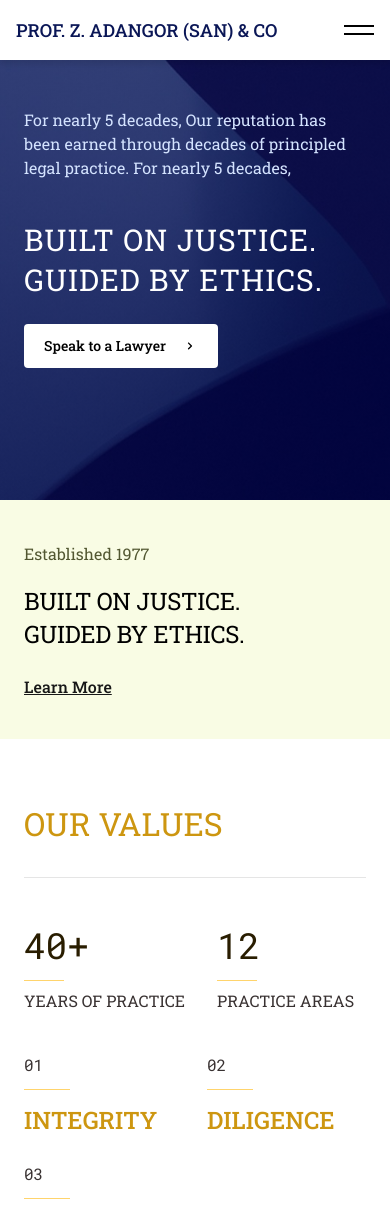
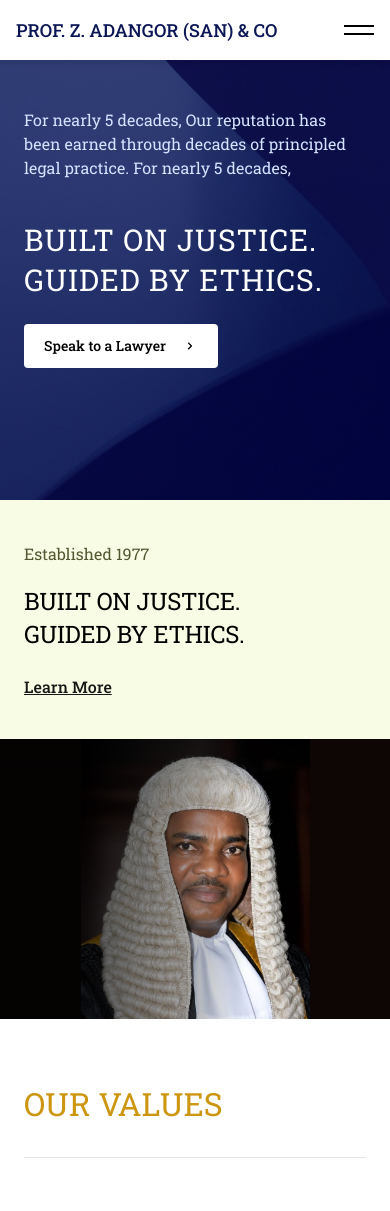
Before and after one commit to kreept4/ADANGOR, a Next.js app: page / in a window 390 px wide. Shown: the top 1211 px of the page. Built offline with nearby package versions, Linux system fonts and the light colour scheme.

Commit message:
Fix hero judge image collapsing to zero height on mobile

```diff
--- a/app/components/Hero.tsx
+++ b/app/components/Hero.tsx
@@ -76,7 +76,7 @@ export default function Hero() {
         </div>
 
         <div
-          className="relative flex-1 min-w-0 h-[280px] md:h-[556px]"
+          className="relative flex-none md:flex-1 min-w-0 h-[280px] md:h-[556px]"
           style={{
             overflow: "hidden",
             backgroundColor: "#0d0605",
```
